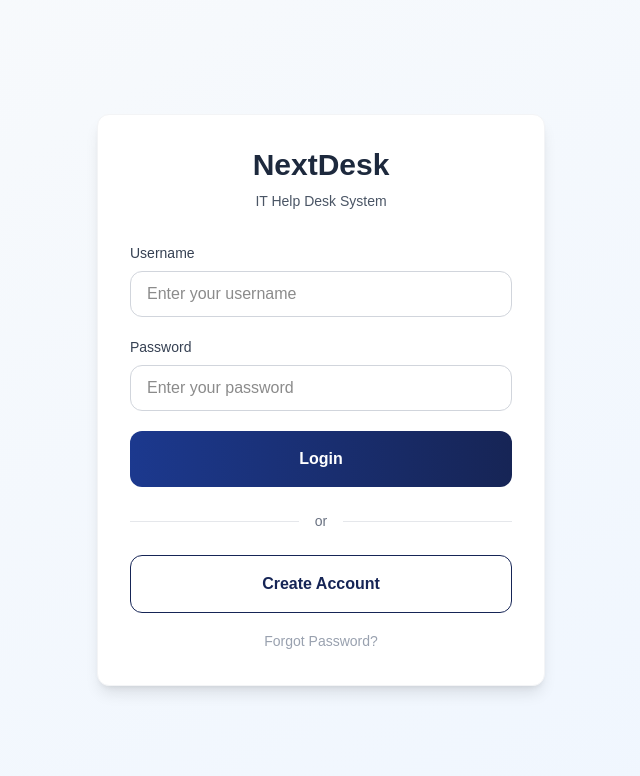
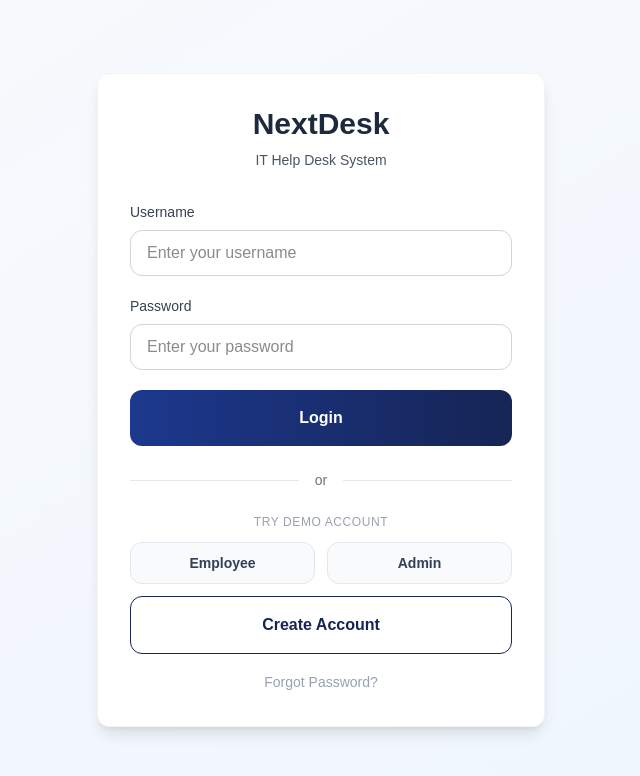
Before and after one commit to portgasalif/nextdesk, a Next.js app: page / in a window 1280 px wide. Shown: the top 776 px of the page, without its empty margins (319-959 px from the left). Built offline with nearby package versions, Linux system fonts and the light colour scheme.

Commit message:
feat: add demo login functionality for admin and employee roles

```diff
--- a/src/app/(employee)/dashboardEmployee/page.tsx
+++ b/src/app/(employee)/dashboardEmployee/page.tsx
@@ -119,7 +119,14 @@ export default function DashboardEmployeePage() {
             </tbody>
           ) : (
             <tbody className="divide-y divide-slate-200">
-              {sortedRequests.map((request, index) => (
+              {requests.length === 0 ? (
+                <tr>
+                  <td colSpan={5} className="py-16 text-center text-slate-400">
+                    <p className="text-lg font-medium">No request yet</p>
+                  </td>
+                </tr>
+              ) : (
+                sortedRequests.map((request, index) => (
                   <tr
                     key={request.id}
                     className="even:bg-slate-50 hover:bg-slate-100 transition-all duration-200"
@@ -150,7 +157,8 @@ export default function DashboardEmployeePage() {
                       </span>
                     </td>
                   </tr>
-              ))}
+                ))
+              )}
             </tbody>
           )}
         </table>
--- a/src/app/page.tsx
+++ b/src/app/page.tsx
@@ -43,6 +43,40 @@ export default function LoginPage() {
     } catch (error) {
       toast.error("An error occurred. Please try again.");
       console.error("Login error:", error);
+    } finally {
+      setLoading(false);
+    }
+  };
+
+  const handleDemoLogin = async (role: "admin" | "employee") => {
+    const demoUsername = role === "admin" ? "demo_admin" : "demo_employee";
+    const demoPassword = role === "admin" ? "admin123" : "user123";
+    setLoading(true);
+
+    try {
+      const response = await fetch("/api/auth/login", {
+        method: "POST",
+        headers: { "Content-Type": "application/json" },
+        body: JSON.stringify({
+          username: demoUsername,
+          password: demoPassword,
+        }),
+      });
+      const data = await response.json();
+      if (response.ok) {
+        localStorage.setItem("user", JSON.stringify(data.user));
+        if (role === "admin") {
+          router.push("/dashboardAdmin");
+          toast.success("Demo login successful! Welcome Admin.");
+        } else {
+          router.push("/dashboardEmployee");
+          toast.success(`Demo login successful! Welcome ${data.user.name}.`);
+        }
+      } else {
+        toast.error(data.message || "Demo login failed. Please try again.");
+      }
+    } catch (error) {
+      toast.error("An error occurred during demo login. Please try again.");
     } finally {
       setLoading(false);
     }
@@ -108,9 +142,33 @@ export default function LoginPage() {
             <div className="h-px flex-1 bg-gray-200"></div>
           </div>
 
+          <div className="space-y-3">
+            <p className="text-xs text-center text-gray-400 font-medium uppercase tracking-wider">
+              Try Demo Account
+            </p>
+            <div className="grid grid-cols-2 gap-3">
+              <button
+                type="button"
+                className="py-2.5 px-4 bg-slate-50 border border-slate-200 text-slate-700 font-semibold rounded-xl hover:bg-slate-100 transition-colors duration-200 disabled:opacity-50 disabled:cursor-not-allowed text-sm"
+                onClick={() => handleDemoLogin("employee")}
+                disabled={loading}
+              >
+                Employee
+              </button>
+              <button
+                type="button"
+                className="py-2.5 px-4 bg-slate-50 border border-slate-200 text-slate-700 font-semibold rounded-xl hover:bg-slate-100 transition-colors duration-200 disabled:opacity-50 disabled:cursor-not-allowed text-sm"
+                onClick={() => handleDemoLogin("admin")}
+                disabled={loading}
+              >
+                Admin
+              </button>
+            </div>
+          </div>
+
           <button
             type="button"
-            className="w-full py-4 px-6 border border-blue-950 text-blue-950 font-semibold rounded-xl hover:bg-blue-50 transition-colors duration-200"
+            className="w-full mt-3 py-4 px-6 border border-blue-950 text-blue-950 font-semibold rounded-xl hover:bg-blue-50 transition-colors duration-200"
             onClick={() => router.push("/auth/register")}
           >
             Create Account
```
Lines whose indentation alone changed are shown as unchanged.
